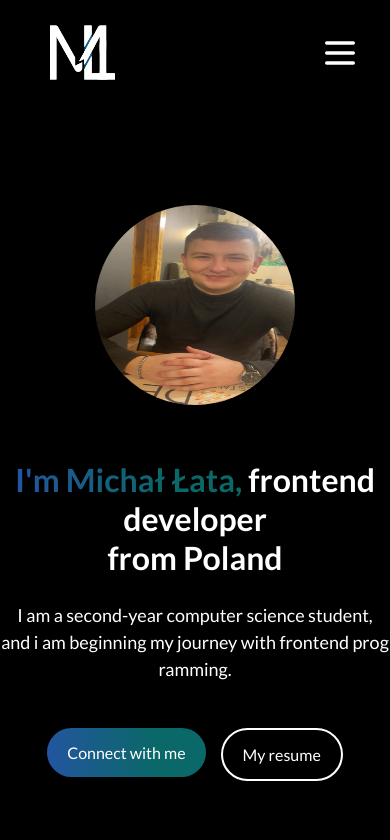
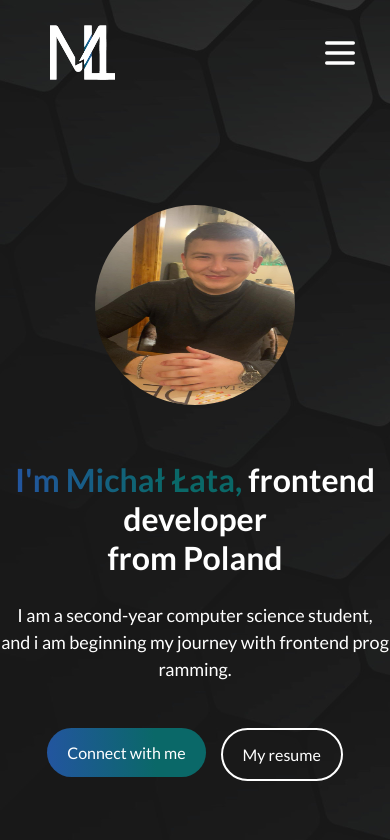
Before and after one commit to LataM88/portfolio, a React (Create React App) app: page / in a window 390 px wide. Shown: the top 840 px of the page. Built offline with nearby package versions, Linux system fonts and the light colour scheme.

Commit message:
change background image

```diff
--- a/src/App.css
+++ b/src/App.css
@@ -44,8 +44,12 @@
   padding: 0;
 }
 body {
-  height: 100vh;
-  background-color: black;
+  height: 100%;
+  background-image: url('./assets/background.jpg');
+  background-size: cover; /* Dopasowanie tła */
+  background-repeat: no-repeat; /* Zapobieganie powtarzaniu */
+  background-attachment: fixed; /* Tło pozostaje nieruchome przy przewijaniu */
+  background-position: center; /* Wyśrodkowanie tła */
   color: white;
-  font-family: 'Lato';
+  font-family: 'Lato', sans-serif;
 }
--- a/src/components/Header/header.css
+++ b/src/components/Header/header.css
@@ -80,39 +80,39 @@
 
 @media(max-width:768px) {
     .header {
-        flex-direction: column; /* Zmienia układ na pionowy */
-        text-align: center; /* Wyśrodkowanie tekstu */
-        gap: 15px; /* Zmniejszenie odstępów */
+        flex-direction: column;
+        text-align: center;
+        gap: 15px;
     }
 
     .header img {
         margin-bottom: 20px;
-        width: 200px; /* Zmniejszenie obrazka */
+        width: 200px;
         height: 200px;
     }
 
     .header h1 {
         margin-top: 20px;
-        font-size: 32px; /* Zmniejszenie rozmiaru czcionki */
-        word-wrap: break-word; /* Zawijanie słów */
+        font-size: 32px;
+        word-wrap: break-word;
         overflow-wrap: break-word;
     }
 
     .header p {
-        font-size: 18px; /* Mniejsza czcionka */
+        font-size: 18px;
         line-height: 1.5;
-        word-break: break-all; /* Przenoszenie każdego słowa do nowej linii */
-        width: 100%; /* Upewnienie się, że zajmuje całą szerokość */
+        word-break: break-all;
+        width: 100%;
         margin: 10px 0;
     }
 
     .header-action {
-        flex-direction: row; /* Przyciski jeden pod drugim */
+        flex-direction: row;
         gap: 15px;
     }
 
     .header-connect, .header-resume {
-        padding: 15px 20px; /* Zmniejszenie przycisków */
+        padding: 15px 20px;
         font-size: 16px;
     }
 }
```
